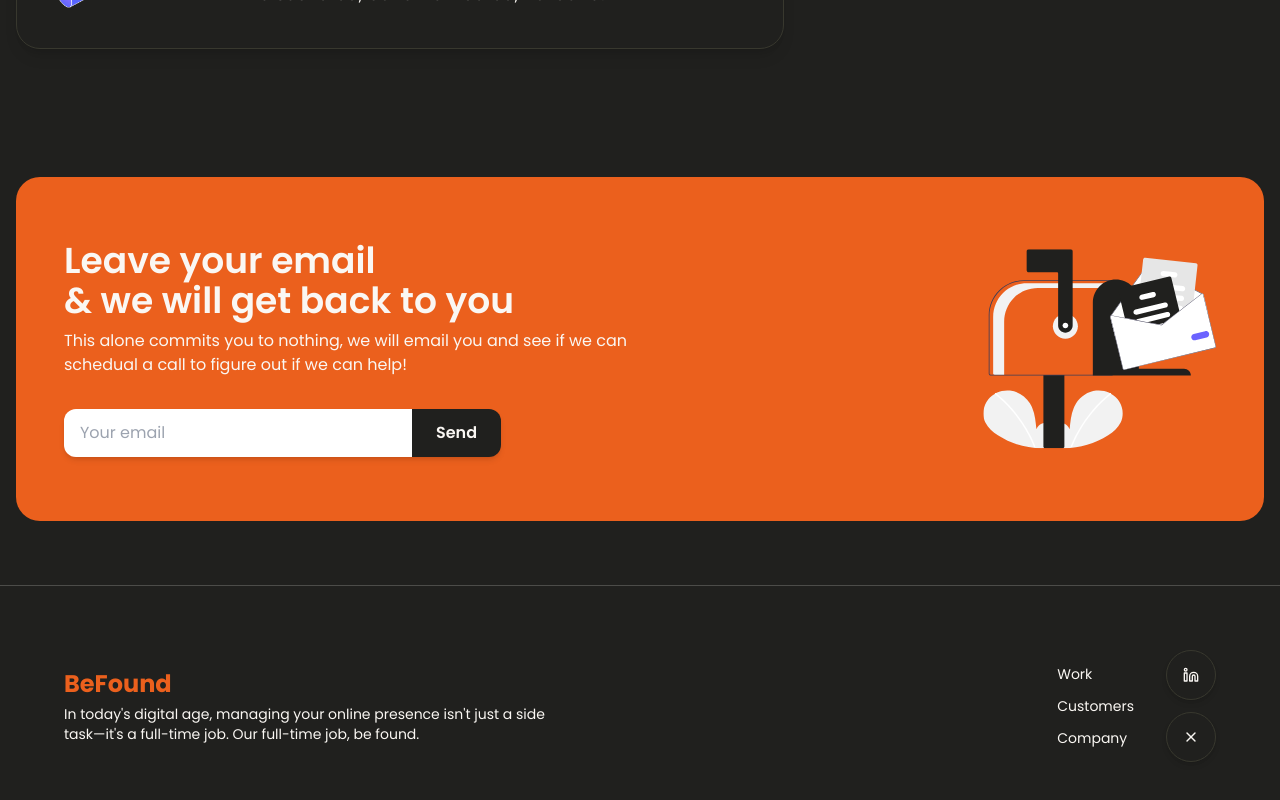
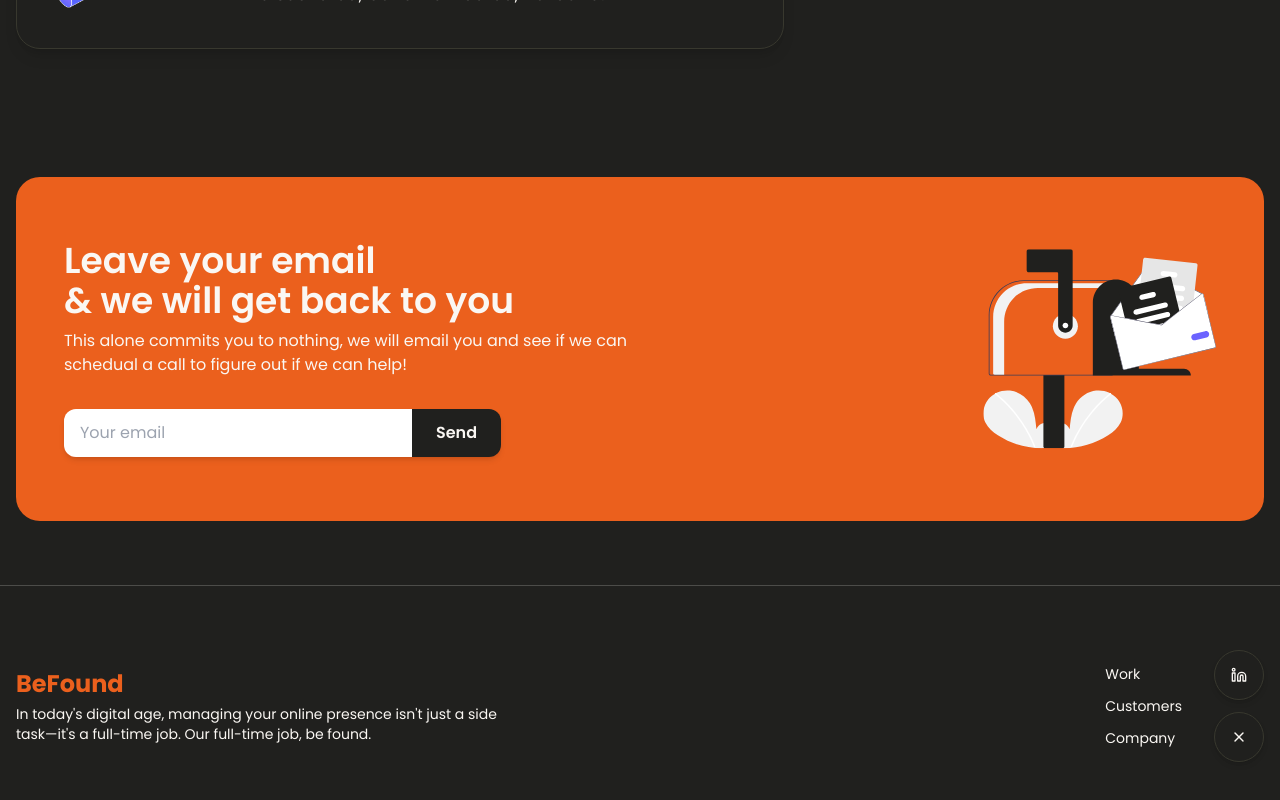
Before and after one commit to Itsdarkhere/BeFound, a Next.js app: page / in a window 1280 px wide. Shown: the part 1624-2424 px from the top of the page. Built offline with nearby package versions, Linux system fonts and the light colour scheme.

Commit message:
Footer fix

```diff
--- a/components/Footer.tsx
+++ b/components/Footer.tsx
@@ -4,7 +4,7 @@ import { Linkedin, X } from 'lucide-react';
 export default function Footer() {
   return (
     <footer className='w-full border-t border-border px-4 flex flex-row justify-center items-center'>
-      <div className='max-w-7xl py-16 md:px-12 mx-auto w-full flex flex-col gap-6 md:flex-row justify-between items-start md:items-center'>
+      <div className='max-w-7xl py-16 mx-auto w-full flex flex-col gap-6 md:flex-row justify-between items-start md:items-center'>
         <div className='flex flex-col justify-start items-start'>
           <h2 className='text-accent text-2xl font-bold pb-1'>BeFound</h2>
           <span className=" text-sm text-secondary font-normal max-w-lg">
```
